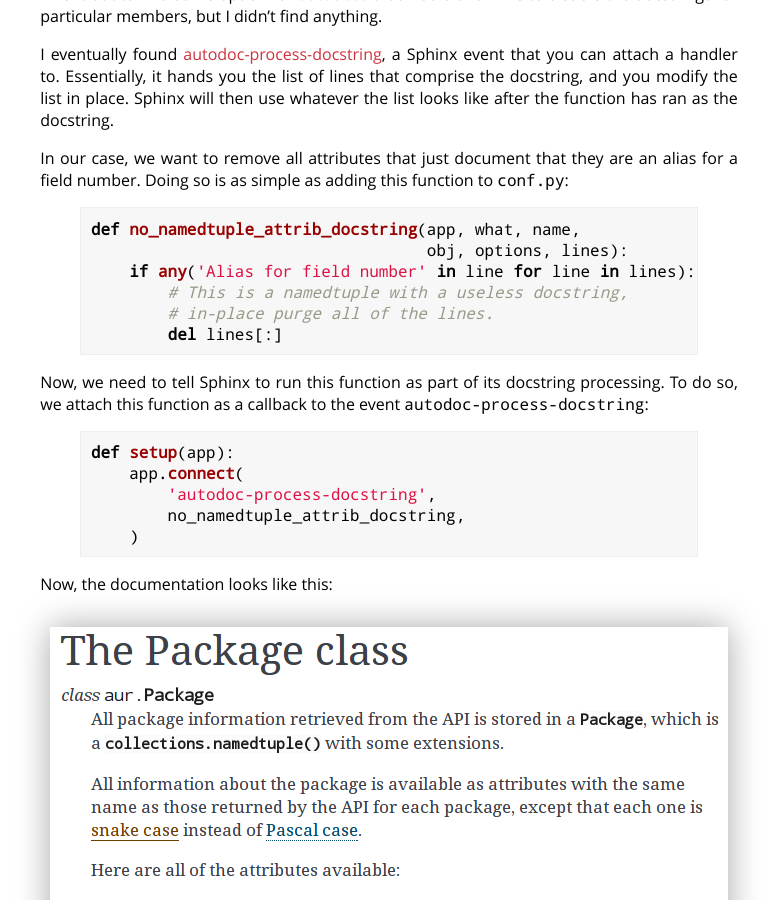
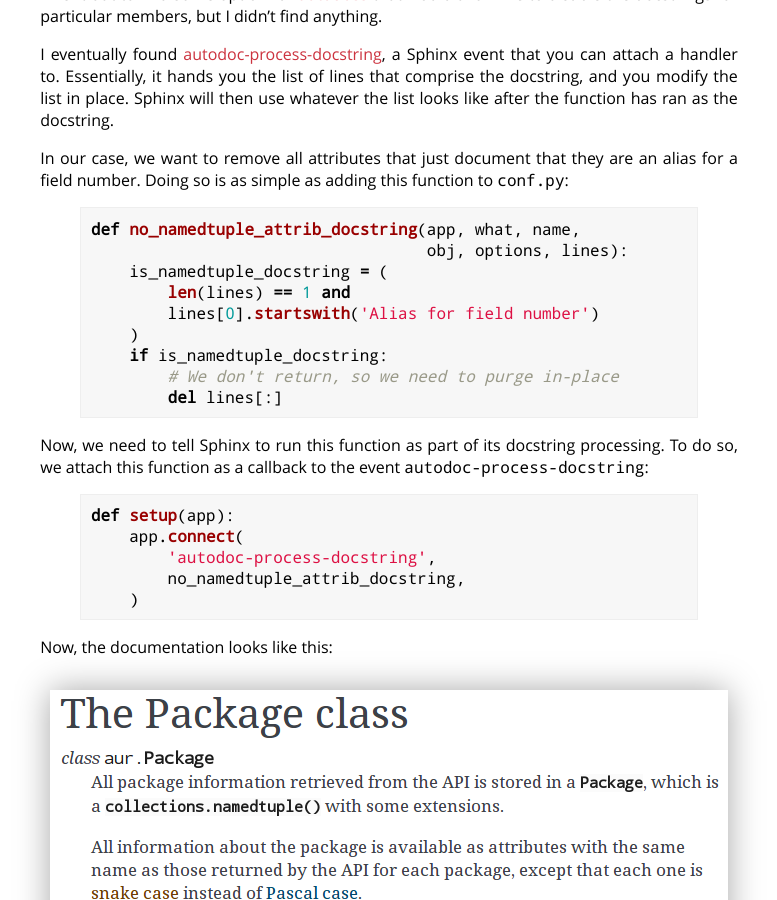
Before and after one commit to cdown/chrisdown.name, a Jekyll site: the page built from _posts/2015-09-20-removing-namedtuple-docstrings-from-sphinx.md, in a window 1280 px wide and 900 px high, scrolled down 857 px. Shown: the whole window, without its empty margins (251-1028 px from the left). Built offline with Jekyll 4.4.1, drawn with Linux system fonts in a browser that asks for light colours.

Commit message:
Use more precise removal checks in namedtuple removal

```diff
--- a/_posts/2015-09-20-removing-namedtuple-docstrings-from-sphinx.md
+++ b/_posts/2015-09-20-removing-namedtuple-docstrings-from-sphinx.md
@@ -30,9 +30,12 @@ an alias for a field number. Doing so is as simple as adding this function to
 {% highlight python %}
 def no_namedtuple_attrib_docstring(app, what, name,
                                    obj, options, lines):
-    if any('Alias for field number' in line for line in lines):
-        # This is a namedtuple with a useless docstring,
-        # in-place purge all of the lines.
+    is_namedtuple_docstring = (
+        len(lines) == 1 and
+        lines[0].startswith('Alias for field number')
+    )
+    if is_namedtuple_docstring:
+        # We don't return, so we need to purge in-place
         del lines[:]
 {% endhighlight %}
 
```
